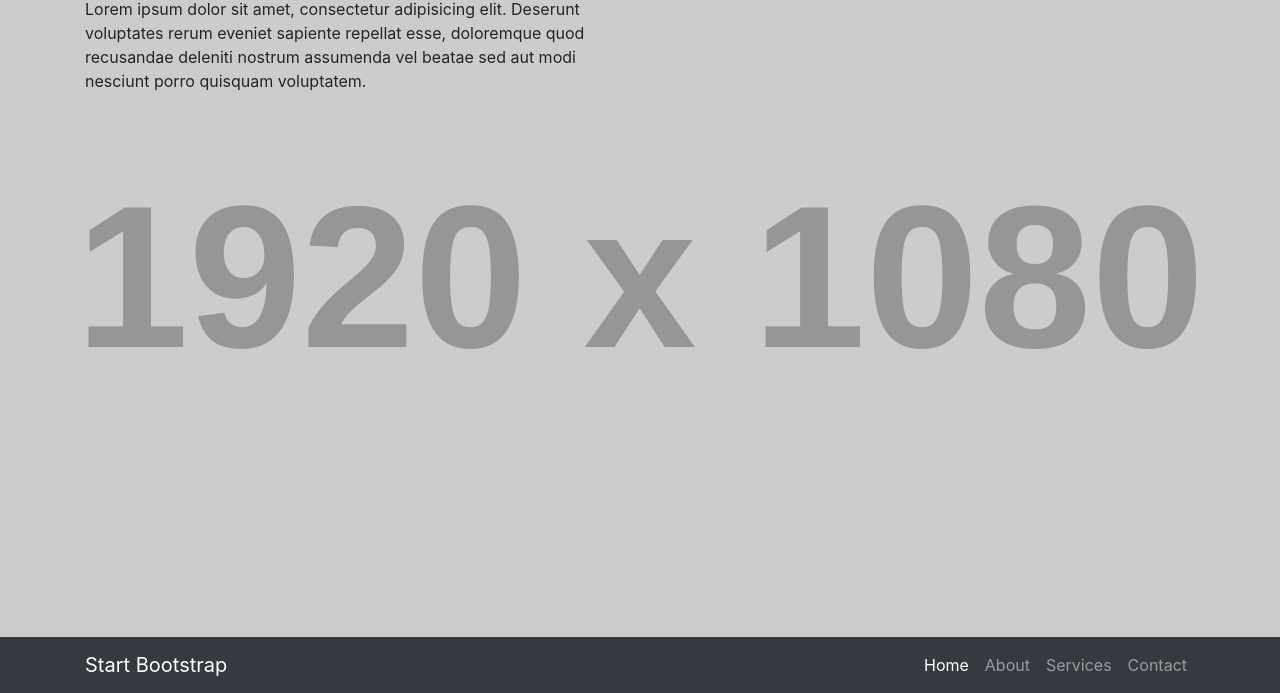
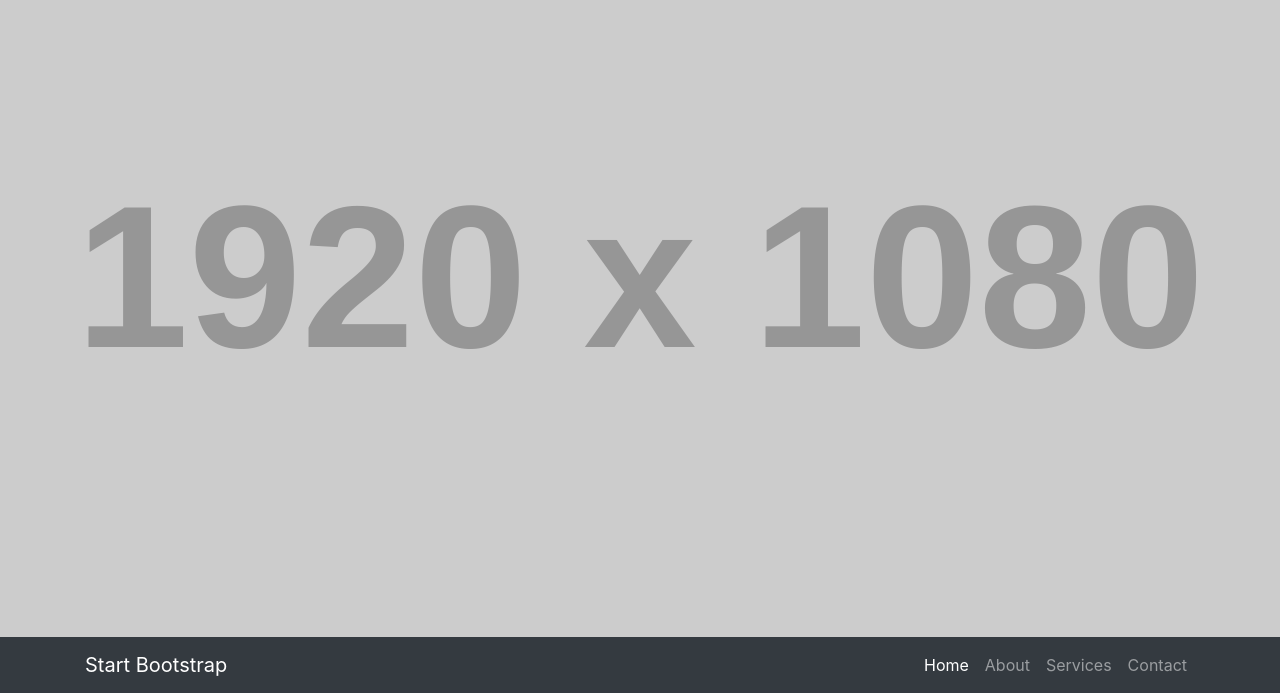
Before and after one commit to RabiaLalani/MTSC, a website: page index.html in a window 1280 px wide. Shown: the part 107-800 px from the top of the page. Drawn offline with Linux system fonts and the light colour scheme; placeholder pictures from the web are drawn by us.

Commit message:
I have changed the description

```diff
--- a/index.html
+++ b/index.html
@@ -54,8 +54,7 @@
       <div class="row">
         <div class="col-lg-6">
           <h1 class="mt-5">BioBreathe</h1>
-          <p>Lorem ipsum dolor sit amet, consectetur adipisicing elit. Deserunt voluptates rerum eveniet sapiente repellat esse, doloremque quod recusandae deleniti nostrum assumenda vel beatae sed aut modi nesciunt porro quisquam voluptatem.</p>
-        </div>
+          <pbreathingbetterforyourbiologyp>
       </div>
     </div>
   </section>
```
